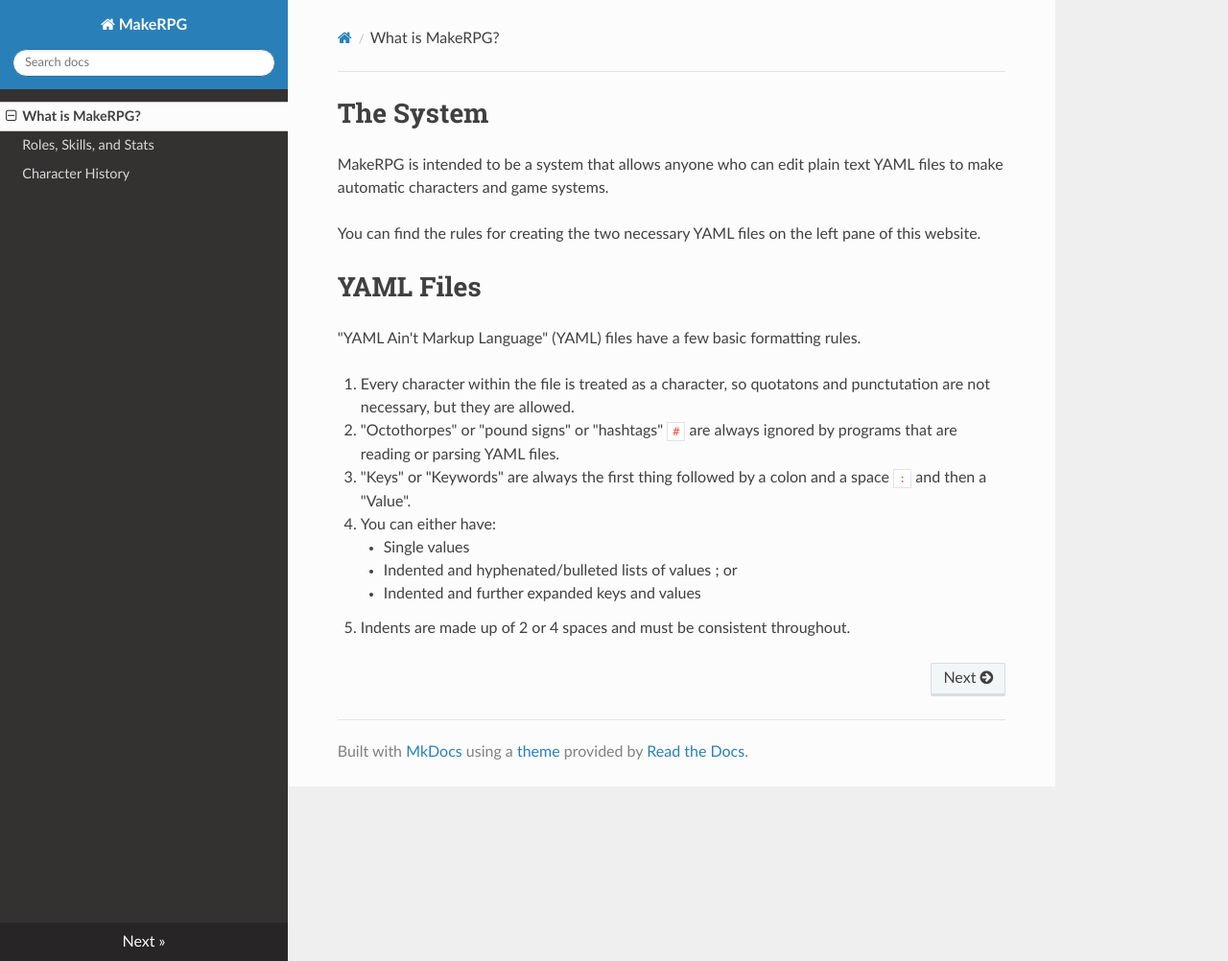
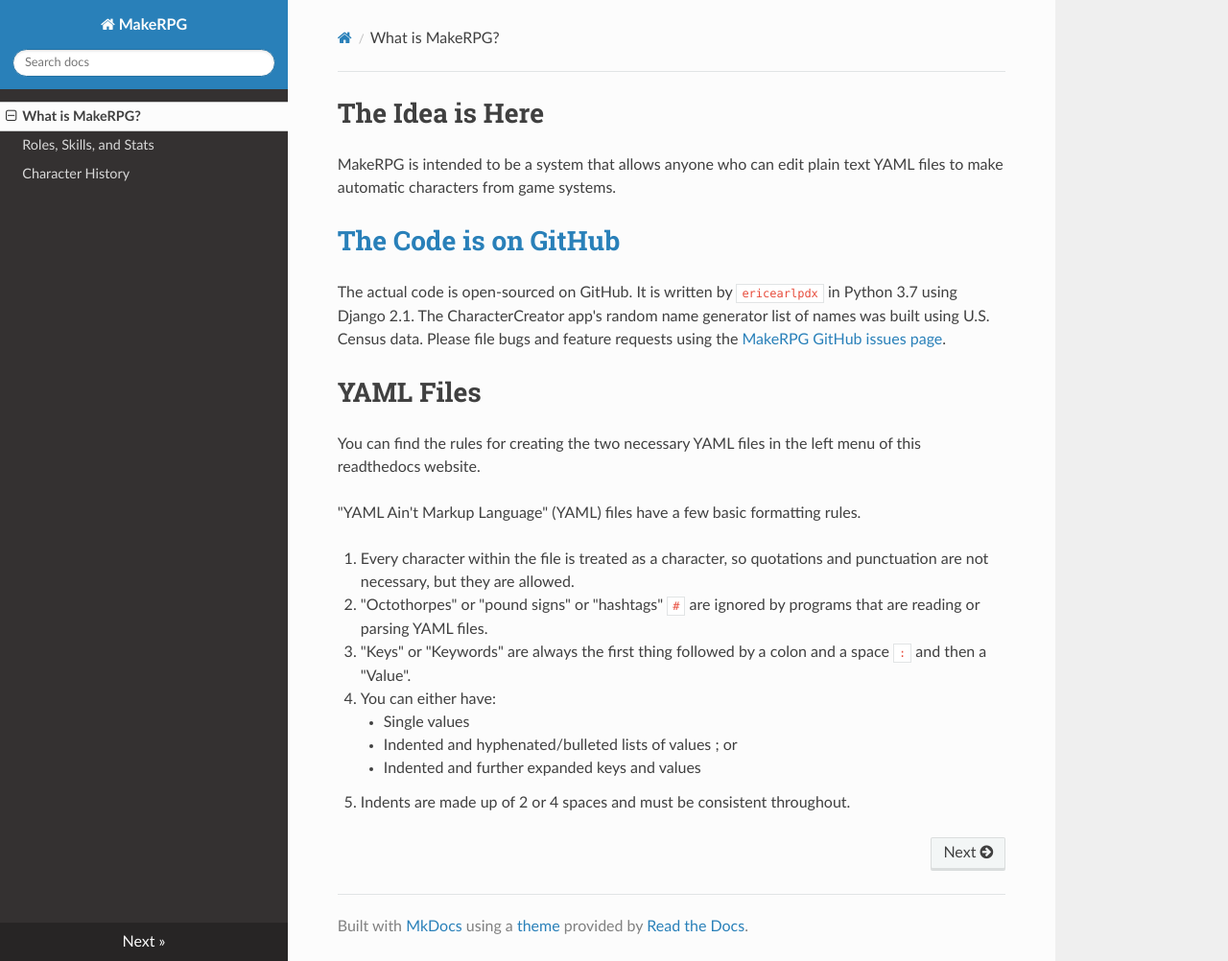
Before and after one commit to ericearl/MakeRPG, an MkDocs documentation site: the page built from docs/index.md, in a window 1280 px wide and 1002 px high. Shown: the whole window at 96% size. Built offline with MkDocs 1.6.1, drawn with Linux system fonts in a browser that asks for light colours; nearby versions of some CDN libraries; old or Windows-style settings are respelled for this version of MkDocs.

Commit message:
Update docs
More updates to the docs to clarify some of the finer details of keywords in the history.md and linking out to the GitHub page in the index.md.

```diff
--- a/docs/index.md
+++ b/docs/index.md
@@ -1,15 +1,19 @@
-# The System
+# The Idea is Here
 
-MakeRPG is intended to be a system that allows anyone who can edit plain text YAML files to make automatic characters and game systems.
+MakeRPG is intended to be a system that allows anyone who can edit plain text YAML files to make automatic characters from game systems.
 
-You can find the rules for creating the two necessary YAML files on the left pane of this website.
+# [The Code is on GitHub](https://github.com/ericearlpdx/MakeRPG)
+
+The actual code is open-sourced on GitHub.  It is written by `ericearlpdx` in Python 3.7 using Django 2.1.  The CharacterCreator app's random name generator list of names was built using U.S. Census data.  Please file bugs and feature requests using the [MakeRPG GitHub issues page](https://github.com/ericearlpdx/MakeRPG/issues).
 
 # YAML Files
 
+You can find the rules for creating the two necessary YAML files in the left menu of this readthedocs website.
+
 "YAML Ain't Markup Language" (YAML) files have a few basic formatting rules.
 
-1. Every character within the file is treated as a character, so quotatons and punctutation are not necessary, but they are allowed.
-1. "Octothorpes" or "pound signs" or "hashtags" `#` are always ignored by programs that are reading or parsing YAML files.
+1. Every character within the file is treated as a character, so quotations and punctuation are not necessary, but they are allowed.
+1. "Octothorpes" or "pound signs" or "hashtags" `#` are ignored by programs that are reading or parsing YAML files.
 1. "Keys" or "Keywords" are always the first thing followed by a colon and a space `: ` and then a "Value".
 1. You can either have:
     - Single values
```
Also changed, not shown: docs/history.md (+38 -38 lines).
